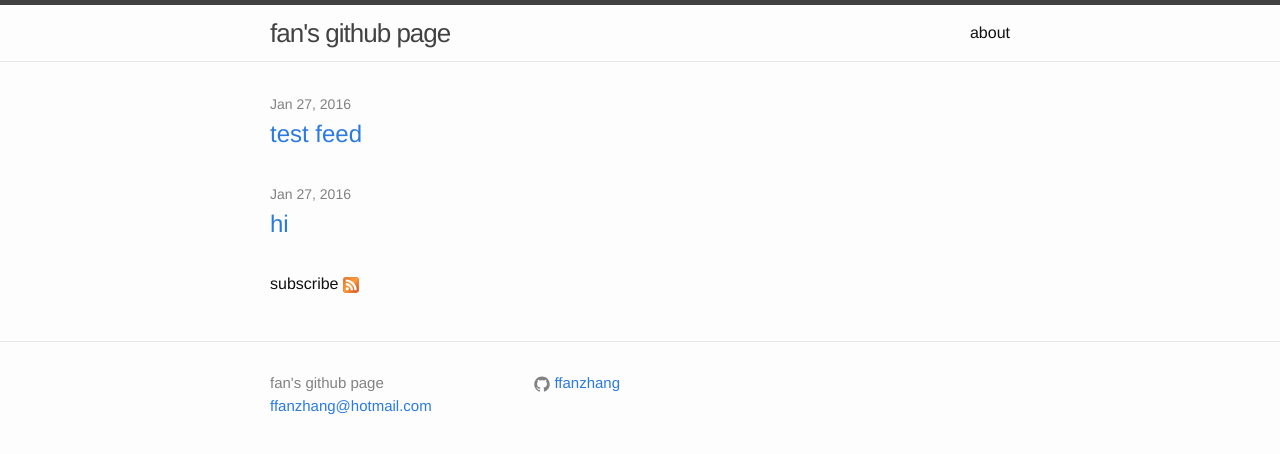
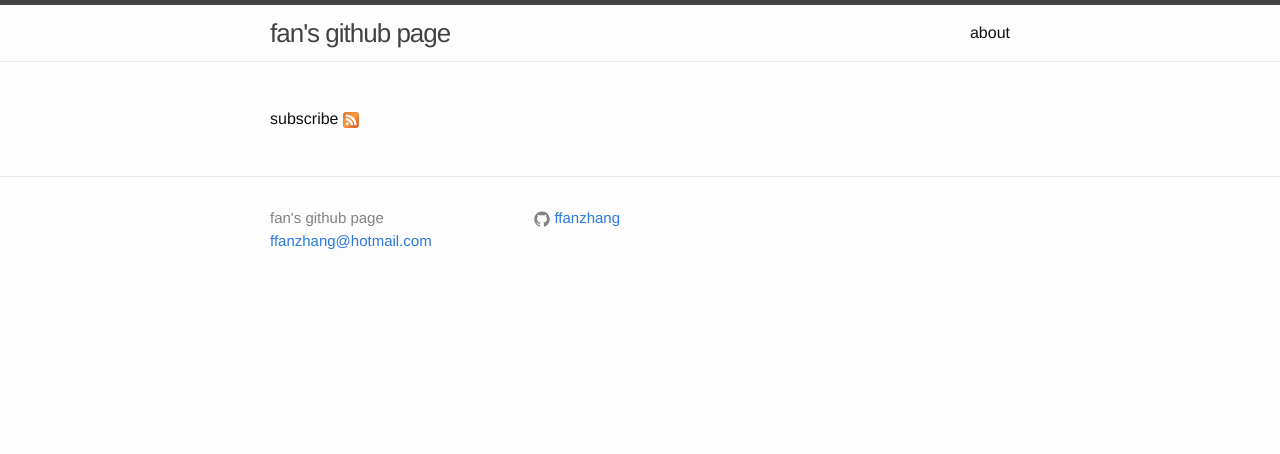
Before and after one commit to ffanzhang/ffanzhang.github.io, a Jekyll site: the page built from index.html, in a window 1280 px wide. Shown: the top 454 px of the page. Built offline with Jekyll 4.4.1, drawn with Linux system fonts in a browser that asks for light colours.

Commit message:
removed all test pages

```diff
--- a/_config.yml
+++ b/_config.yml
@@ -2,8 +2,8 @@ title: fan's github page
 email: ffanzhang@hotmail.com
 description: > # this means to ignore newlines until "baseurl:"
 baseurl: "" # the subpath of your site, e.g. /blog
-url: "http://ffanzhang.github.io" # the base hostname & protocol for your site
-#twitter_username: ffanzhang
+url: "" # the base hostname & protocol for your site
+#twitter_username: fanzhang89
 github_username: ffanzhang
 
 # Build settings
--- a/_posts/2016-01-27-testfeed.markdown
+++ /dev/null
@@ -1,7 +0,0 @@
----
-layout: post
-title: "test feed"
-date:   2016-01-27 10:44:25 -0800
-categories: [technical]
----
-testing
```
Also changed, not shown: _posts/2016-01-26-hi.markdown (deleted, +0 -7 lines).
